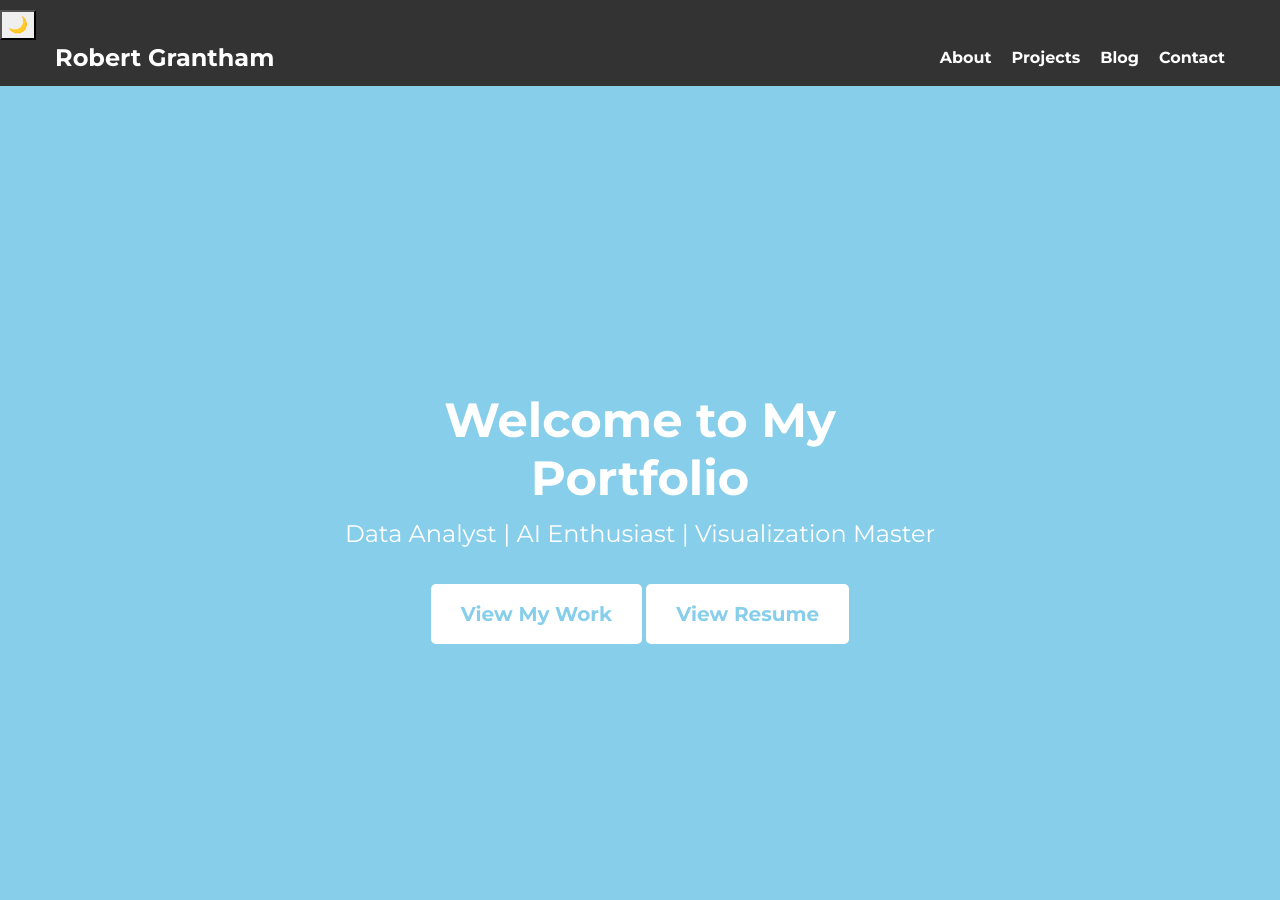
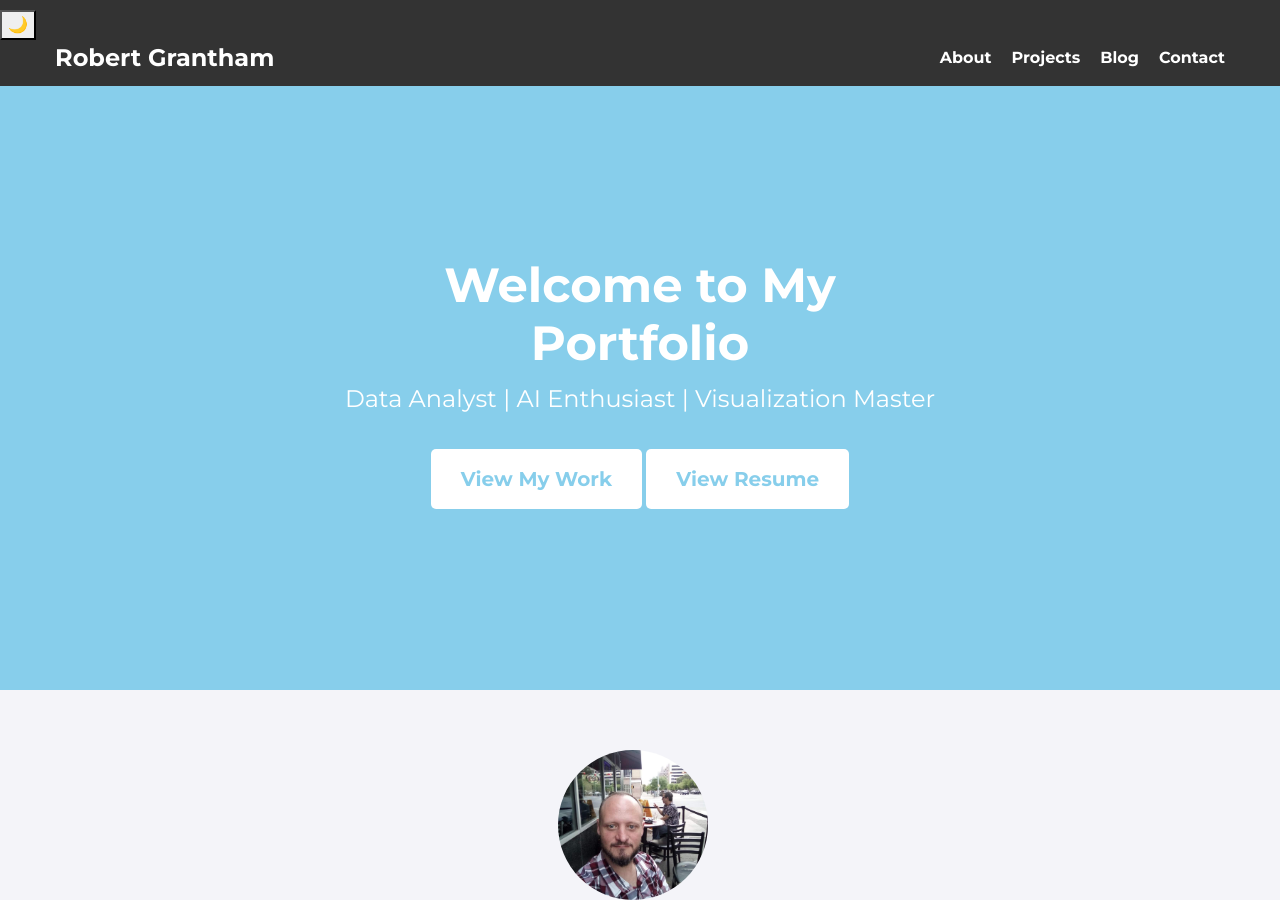
Before and after one commit to rgrantham82/rgrantham82.github.io, a Jekyll site: the page built from index.html, in a window 1280 px wide and 900 px high. Built offline with Jekyll 4.4.1, drawn with Linux system fonts in a browser that asks for light colours; nearby versions of some CDN libraries; a script that is not in the unit is left out.

Commit message:
Update styles.css

```diff
--- a/assets/css/styles.css
+++ b/assets/css/styles.css
@@ -44,7 +44,7 @@ img {
 }
 
 .blog-post {
-	max-width: 1200px;
+	max-width: 800px;
 	margin: 0 auto;
 	text-align: left;
 }
@@ -115,7 +115,8 @@ header .nav-right a {
 	align-items: center;
 	justify-content: center;
 	flex-direction: column;
-	height: 100vh;
+	height: 70vh;
+	/* Reduced height */
 	background-color: var(--primary-color);
 	color: white;
 	text-align: center;
```
